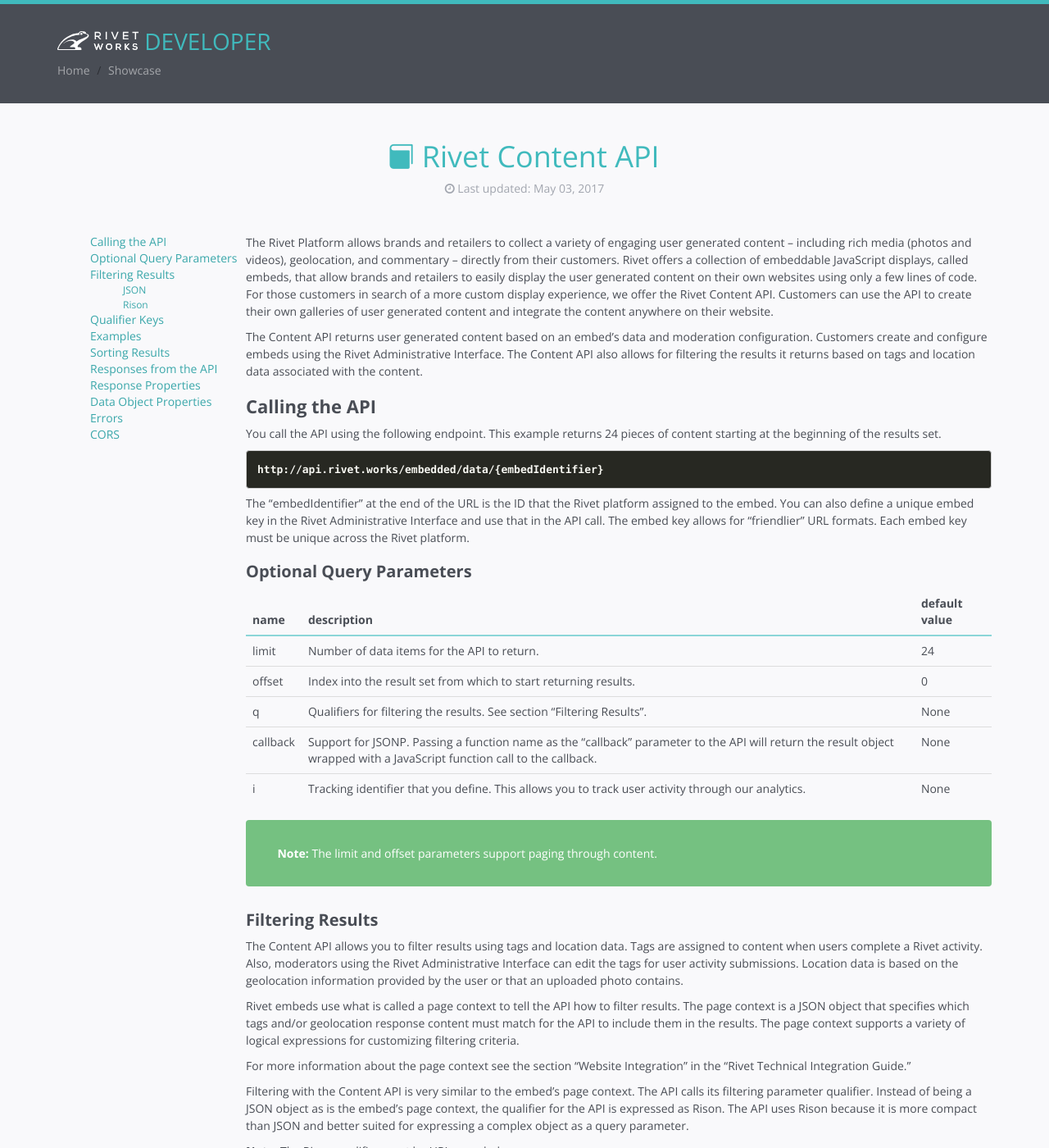
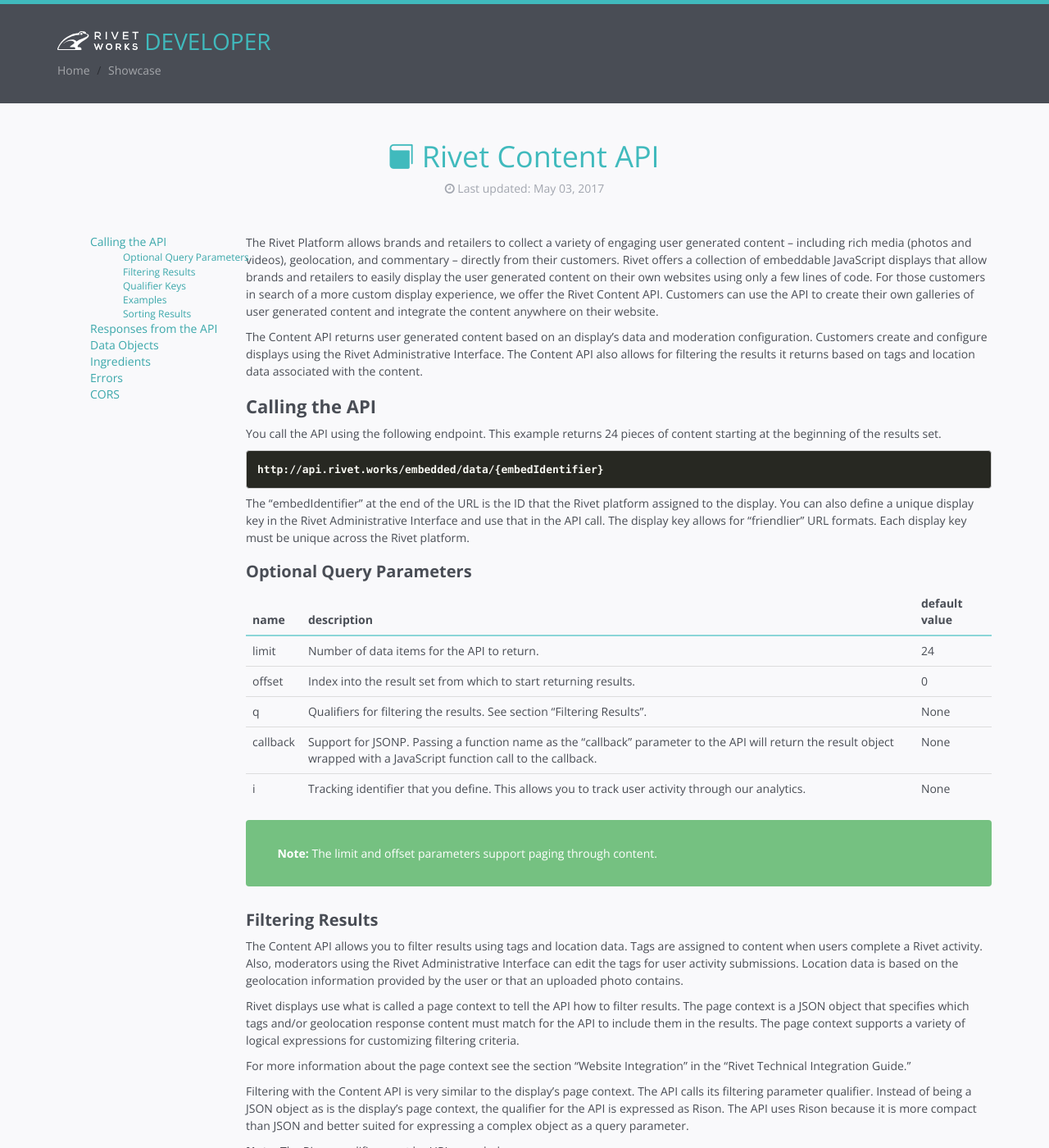
Before and after one commit to tmkorte/tmkorte.github.com, a Jekyll site: the page built from _documentation/content-api/index.md, in a window 1280 px wide and 1400 px high. Shown: the whole window at 82% size. Built offline with Jekyll 4.4.1, drawn with Linux system fonts in a browser that asks for light colours; some of the changed text lies outside the part shown.

Commit message:
Reworked the sections.
Signed-off-by: Mike Korte <korte@rivet.works>

````diff
--- a/_documentation/content-api/index.md
+++ b/_documentation/content-api/index.md
@@ -2,9 +2,9 @@
 layout: page
 title: Rivet Content API
 ---
-The Rivet Platform allows brands and retailers to collect a variety of engaging user generated content – including rich media (photos and videos), geolocation, and commentary – directly from their customers. Rivet offers a collection of embeddable JavaScript displays, called embeds, that allow brands and retailers to easily display the user generated content on their own websites using only a few lines of code. For those customers in search of a more custom display experience, we offer the Rivet Content API. Customers can use the API to create their own galleries of user generated content and integrate the content anywhere on their website.
+The Rivet Platform allows brands and retailers to collect a variety of engaging user generated content – including rich media (photos and videos), geolocation, and commentary – directly from their customers. Rivet offers a collection of embeddable JavaScript displays that allow brands and retailers to easily display the user generated content on their own websites using only a few lines of code. For those customers in search of a more custom display experience, we offer the Rivet Content API. Customers can use the API to create their own galleries of user generated content and integrate the content anywhere on their website.
 
-The Content API returns user generated content based on an embed’s data and moderation configuration. Customers create and configure embeds using the Rivet Administrative Interface. The Content API also allows for filtering the results it returns based on tags and location data associated with the content.
+The Content API returns user generated content based on an display’s data and moderation configuration. Customers create and configure displays using the Rivet Administrative Interface. The Content API also allows for filtering the results it returns based on tags and location data associated with the content.
 
 ## Calling the API
 
@@ -14,7 +14,7 @@ You call the API using the following endpoint. This example returns 24 pieces of
 http://api.rivet.works/embedded/data/{embedIdentifier}
 ```
 
-The “embedIdentifier” at the end of the URL is the ID that the Rivet platform assigned to the embed. You can also define a unique embed key in the Rivet Administrative Interface and use that in the API call. The embed key allows for “friendlier” URL formats. Each embed key must be unique across the Rivet platform.
+The “embedIdentifier” at the end of the URL is the ID that the Rivet platform assigned to the display. You can also define a unique display key in the Rivet Administrative Interface and use that in the API call. The display key allows for “friendlier” URL formats. Each display key must be unique across the Rivet platform.
 
 ### Optional Query Parameters
 
@@ -34,11 +34,11 @@ The “embedIdentifier” at the end of the URL is the ID that the Rivet platfor
 
 The Content API allows you to filter results using tags and location data. Tags are assigned to content when users complete a Rivet activity. Also, moderators using the Rivet Administrative Interface can edit the tags for user activity submissions.  Location data is based on the geolocation information provided by the user or that an uploaded photo contains.
 
-Rivet embeds use what is called a page context to tell the API how to filter results. The page context is a JSON object that specifies which tags and/or geolocation response content must match for the API to include them in the results. The page context supports a variety of logical expressions for customizing filtering criteria.
+Rivet displays use what is called a page context to tell the API how to filter results. The page context is a JSON object that specifies which tags and/or geolocation response content must match for the API to include them in the results. The page context supports a variety of logical expressions for customizing filtering criteria.
 
 For more information about the page context see the section “Website Integration” in the “Rivet Technical Integration Guide.”
 
-Filtering with the Content API is very similar to the embed’s page context. The API calls its filtering parameter qualifier. Instead of being a JSON object as is the embed’s page context, the qualifier for the API is expressed as Rison. The API uses Rison because it is more compact than JSON and better suited for expressing a complex object as a query parameter.
+Filtering with the Content API is very similar to the display’s page context. The API calls its filtering parameter qualifier. Instead of being a JSON object as is the display’s page context, the qualifier for the API is expressed as Rison. The API uses Rison because it is more compact than JSON and better suited for expressing a complex object as a query parameter.
 
 **Note:** The Rison qualifier must be URL encoded.
 
@@ -72,11 +72,11 @@ For more information about Rison please see https://github.com/Nanonid/rison
 
 The qualifier supports two top-level keys for tags and geolocations. See the section “Website Integration” in the “Rivet Implementation Guide” for more information about the tags and geoRegion qualifiers.
 
-| name | description                                                |
-| ---- | ---------------------------------------------------------- |
-| t    | Analogous to the tags key in an embed’s page context.      |
-| g    | Analogous to the geoRegion key in an embed’s page context. |
-| s    |                                                            |
+| name | description                                                  |
+| ---- | ------------------------------------------------------------ |
+| t    | Analogous to the tags key in an display’s page context.      |
+| g    | Analogous to the geoRegion key in an display’s page context. |
+| s    |                                                              |
 
 **Note:** While the top-level Rison keys are shortened to make request URLs more compact, the keys of the tags and geoRegion objects are not shortened.
 
@@ -95,7 +95,7 @@ http://api.rivet.works/embedded/data/{embedIdentifier}?limit=24&offset=24
 ```
 
 #### Calling the API with a JSONP callback function.
-This is how Rivet’s embeds most often uses the API. This example results in a call to the window.dataLoaded function with the response from the API as the only parameter. It is up to you to write the callback function.
+This is how Rivet’s displays most often uses the API. This example results in a call to the window.dataLoaded function with the response from the API as the only parameter. It is up to you to write the callback function.
 ```
 http://api.rivet.works/embedded/data/{embedIdentifier}?limit=24&offset=24&callback=window.dataLoaded
 ```
@@ -182,15 +182,15 @@ Successful responses from the Content API contain the following top–level prop
 | name         | description                                                                                                                           |
 | ------------ | ------------------------------------------------------------------------------------------------------------------------------------- |
 | success      | Indicates the success of the API call; true for successful execution and false if there is an error.                                  |
-| totalResults | The number of items that the API found for the embed that match the search qualifiers.                                                |
+| totalResults | The number of items that the API found for the display that match the search qualifiers.                                                |
 | data         | A subset of the results based on the limit and offset. See the next section for more information about the objects in the data array. |
 {:.table .table-responsive}
 
-### Data Object Properties
+## Data Objects
 
-Objects in the data array represent content for an embed.
+Objects in the data array represent content for a display.
 
-#### Common Properties
+### Common Properties
 
 All data objects have these properties.
 
@@ -199,7 +199,7 @@ All data objects have these properties.
 | caption     | he user response to the caption of the first photo/video task in the submitting activity. |
 | description | The user response to the first free text task in the submitting activity.
 | identifier | A unique identifier assigned by the Rivet platform to a user’s responses to an activity. |
-| likes | Number of times viewers of this content clicked the like icon in the Rivet embed.
+| likes | Number of times viewers of this content clicked the like icon in the Rivet display.
 | imageURL | URL to the photo or the first frame of the video submitted by a user to the first photo/video task in the activity. This is the default 640x640 image the Rivet platform automatically generates. |
 | mediaThumbURL | URL to a smaller version of the photo or the first frame of a video. |
 | mediaID | Unique identifier for a piece of content in the Rivet system. |
@@ -207,7 +207,7 @@ All data objects have these properties.
 | tags | Any tags associated with the content. |
 {:.table .table-responsive}
 
-#### Ingredient Properties
+### Ingredient Properties
 Each object in the ingredients array have the following properties in common.
 
 | name | description |
@@ -219,7 +219,7 @@ Each object in the ingredients array have the following properties in common.
 {:.table .table-responsive}
 
 
-##### Ingredient Types
+#### Ingredient Types
 
 The following lists all possible ingredient types.
 
@@ -234,7 +234,7 @@ The following lists all possible ingredient types.
 - Text
 - Video
 
-#### Ingredient Primitives
+### Ingredient Primitives
 
 Each type of ingredient has properties specific to that type. Ingredient–specific properties are called primitives. The following is a list of possible primitives.
 
@@ -248,7 +248,11 @@ Each type of ingredient has properties specific to that type. Ingredient–speci
 | YouTube	 |  |
 {:.table .table-responsive}
 
-#### Location Ingredient
+## Ingredients
+
+The following sections details each of the differnt kinds of ingredients that make up data objects.
+
+### Location
 
 Primitive properties that apply to location ingredient types.
 
@@ -345,7 +349,7 @@ Primitive properties that apply to video ingredient types.
 | video | |
 {:.table .table-responsive}
 
-### Errors
+## Errors
 
 If the API encounters an error, the response from the API is the following.
 
@@ -361,12 +365,12 @@ If the API encounters an error, the response from the API is the following.
 | ---- | ------- | ----------- |
 | -1 | Technical difficulties | An unexpected error has occurred. Contact Rivet Support at support@rivet.works for assistance. |
 | -2 | Search error | An error has occurred with the Rivet search engine. Contact Rivet Support at support@rivet.works for assistance. |
-| -6 | Embed not found | The call to the API specifies an embed that is not in the Rivet system. |
+| -6 | display not found | The call to the API specifies an display that is not in the Rivet system. |
 | -5 | Limit must be one or greater	You must ask for at least one content item. |
 | -4 | Offset must be zero or greater | The offset into the results cannot be negative. |
 | -3 | Error in qualifier | The qualifier is not Rison encoded correctly. The API includes additional information about where the encoding error is in the Rison. |
 {:.table .table-responsive}
 
-### CORS
+## CORS
 
 The API is CORS compliant. If JavaScript from a web page calls the API, the browser must send CORS headers.
--- a/assets/js/documentation.js
+++ b/assets/js/documentation.js
@@ -1,6 +1,6 @@
 $('.doc-body').scrollNav({
-    sections: 'h2, h3',
-    subSections: 'h4',
+    sections: 'h2',
+    subSections: 'h3',
     sectionElem: 'section',
     showHeadline: false,
     headlineText: 'Scroll To',
````
Also changed, not shown: other parts of _documentation/content-api/index.md (+9 -9 lines).
